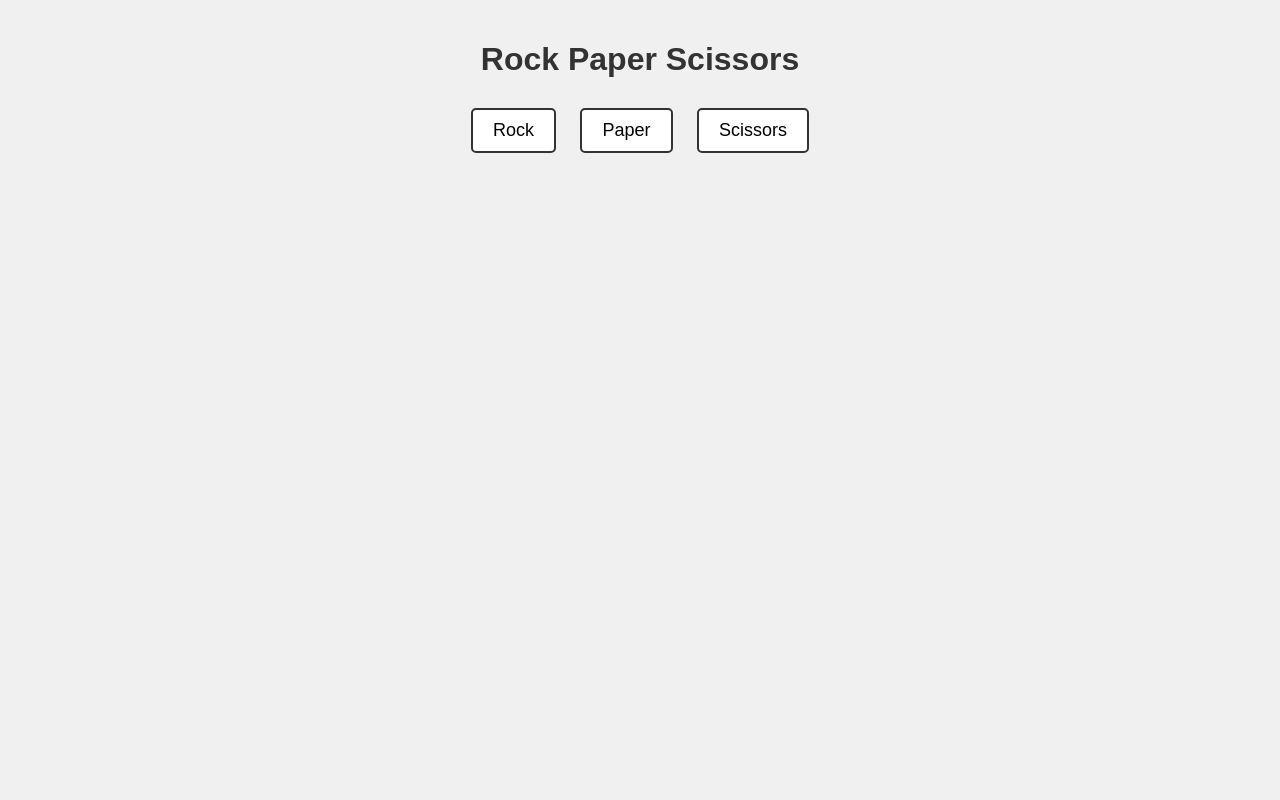
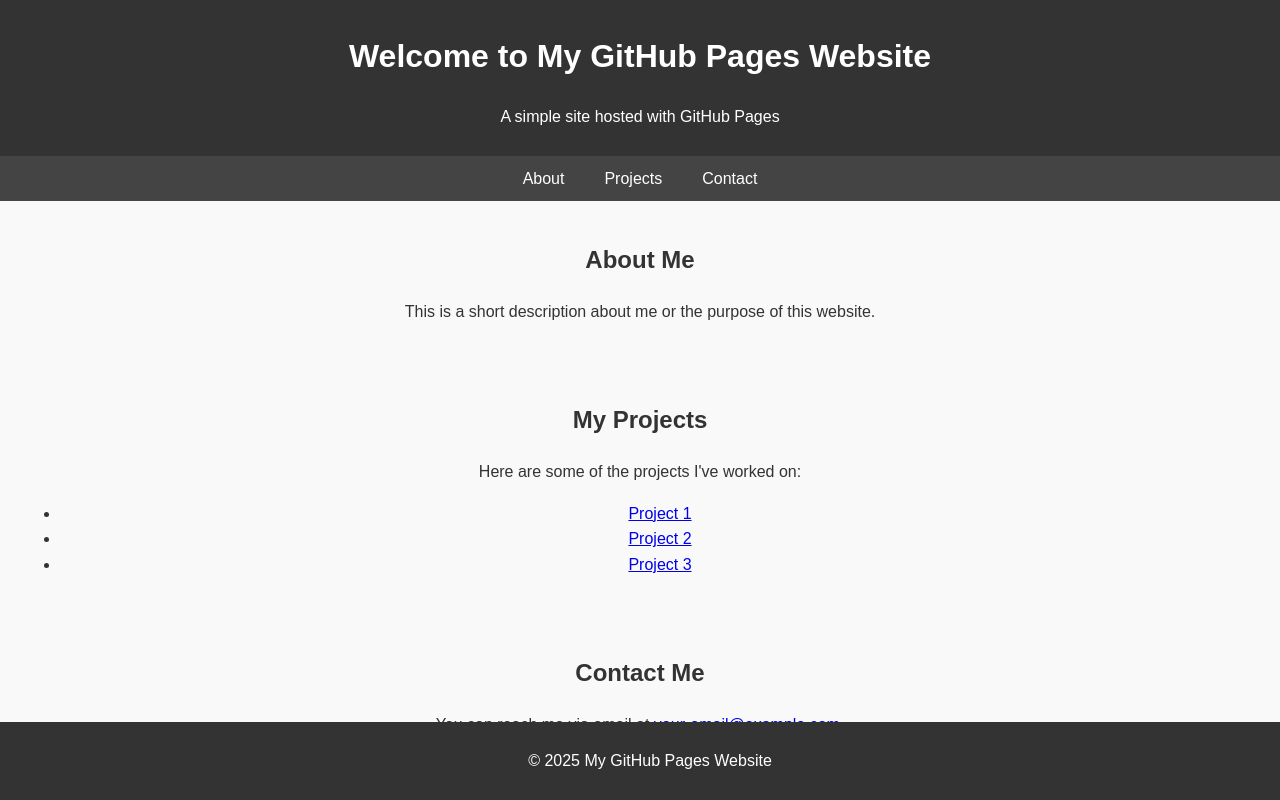
Before and after one commit to Luk3TheGoat/Yo-mama, a plain HTML site: page Index.html in a window 1280 px wide. Drawn offline with Linux system fonts and the light colour scheme.

Commit message:
Update Index.html

```diff
--- a/Index.html
+++ b/Index.html
@@ -3,70 +3,82 @@
 <head>
     <meta charset="UTF-8">
     <meta name="viewport" content="width=device-width, initial-scale=1.0">
-    <title>Rock Paper Scissors</title>
+    <title>My GitHub Pages Website</title>
     <style>
         body {
             font-family: Arial, sans-serif;
+            line-height: 1.6;
+            margin: 0;
+            padding: 0;
+            background-color: #f9f9f9;
+            color: #333;
+        }
+        header {
+            background: #333;
+            color: #fff;
+            padding: 10px 20px;
             text-align: center;
-            background-color: #f0f0f0;
-            color: #333;
+        }
+        nav {
             margin: 0;
+            padding: 0;
+            display: flex;
+            justify-content: center;
+            background: #444;
+        }
+        nav a {
+            color: white;
+            text-decoration: none;
+            padding: 10px 20px;
+            display: inline-block;
+        }
+        nav a:hover {
+            background: #555;
+        }
+        section {
             padding: 20px;
+            text-align: center;
         }
-        h1 {
-            margin-bottom: 20px;
-        }
-        .choices {
-            margin: 20px 0;
-        }
-        .choices button {
-            font-size: 18px;
-            padding: 10px 20px;
-            margin: 10px;
-            cursor: pointer;
-            border: 2px solid #333;
-            border-radius: 5px;
-            background-color: #fff;
-        }
-        .choices button:hover {
-            background-color: #ddd;
-        }
-        #result {
-            margin-top: 20px;
-            font-size: 20px;
-            font-weight: bold;
+        footer {
+            background: #333;
+            color: #fff;
+            text-align: center;
+            padding: 10px;
+            position: fixed;
+            bottom: 0;
+            width: 100%;
         }
     </style>
 </head>
 <body>
-    <h1>Rock Paper Scissors</h1>
-    <div class="choices">
-        <button onclick="playGame('rock')">Rock</button>
-        <button onclick="playGame('paper')">Paper</button>
-        <button onclick="playGame('scissors')">Scissors</button>
-    </div>
-    <div id="result"></div>
-
-    <script>
-        function playGame(playerChoice) {
-            const choices = ['rock', 'paper', 'scissors'];
-            const computerChoice = choices[Math.floor(Math.random() * choices.length)];
-            let result = '';
-
-            if (playerChoice === computerChoice) {
-                result = `It's a tie! Both chose ${playerChoice}.`;
-            } else if (
-                (playerChoice === 'rock' && computerChoice === 'scissors') ||
-                (playerChoice === 'paper' && computerChoice === 'rock') ||
-                (playerChoice === 'scissors' && computerChoice === 'paper')
-            ) {
-                result = `You win! ${playerChoice} beats ${computerChoice}.`;
-            } else {
-                result = `You lose! ${computerChoice} beats ${playerChoice}.`;
-            }
-
-            document.getElementById('result').textContent = result;
-        }
-    </script>
+    <header>
+        <h1>Welcome to My GitHub Pages Website</h1>
+        <p>A simple site hosted with GitHub Pages</p>
+    </header>
+    <nav>
+        <a href="#about">About</a>
+        <a href="#projects">Projects</a>
+        <a href="#contact">Contact</a>
+    </nav>
+    <section id="about">
+        <h2>About Me</h2>
+        <p>This is a short description about me or the purpose of this website.</p>
+    </section>
+    <section id="projects">
+        <h2>My Projects</h2>
+        <p>Here are some of the projects I've worked on:</p>
+        <ul>
+            <li><a href="https://github.com/your-username/project1" target="_blank">Project 1</a></li>
+            <li><a href="https://github.com/your-username/project2" target="_blank">Project 2</a></li>
+            <li><a href="https://github.com/your-username/project3" target="_blank">Project 3</a></li>
+        </ul>
+    </section>
+    <section id="contact">
+        <h2>Contact Me</h2>
+        <p>You can reach me via email at <a href="mailto:your-email@example.com">your-email@example.com</a>.</p>
+    </section>
+    <footer>
+        <p>© 2025 My GitHub Pages Website</p>
+    </footer>
 </body>
 </html>
```
